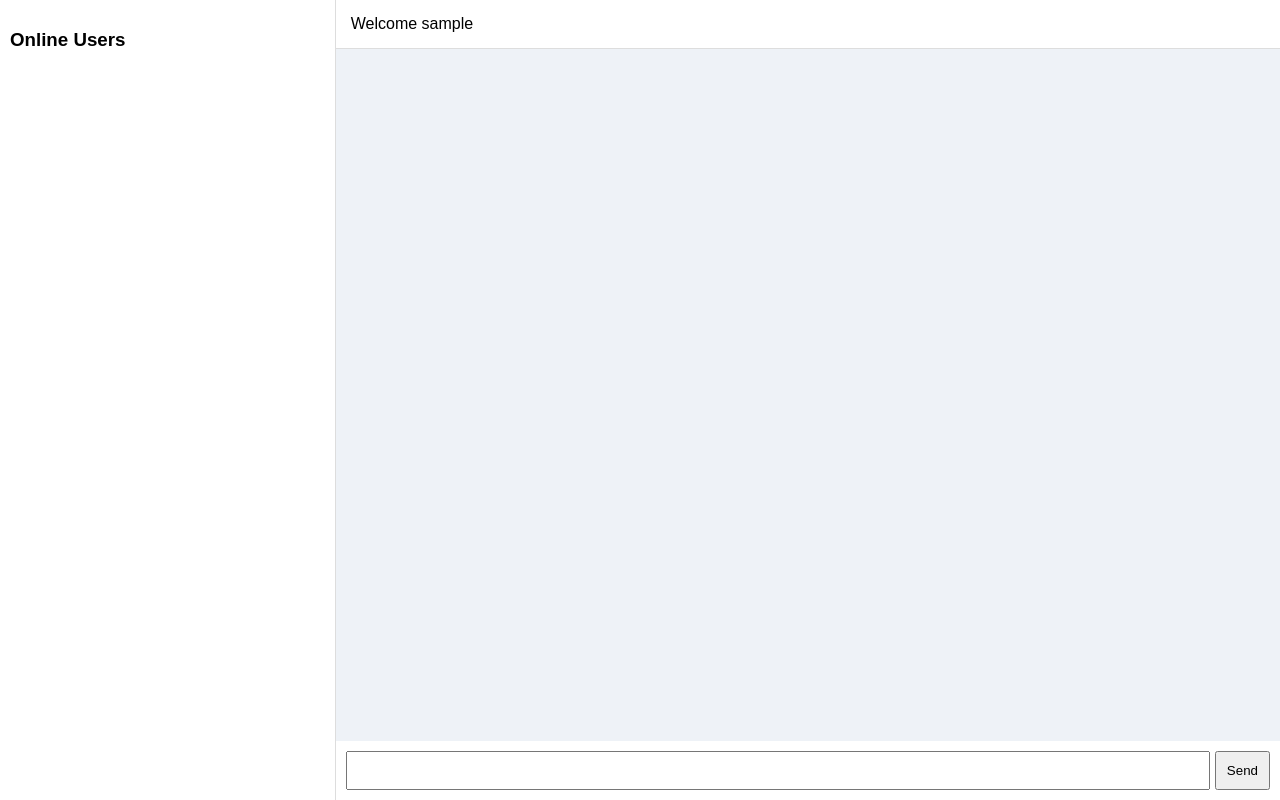
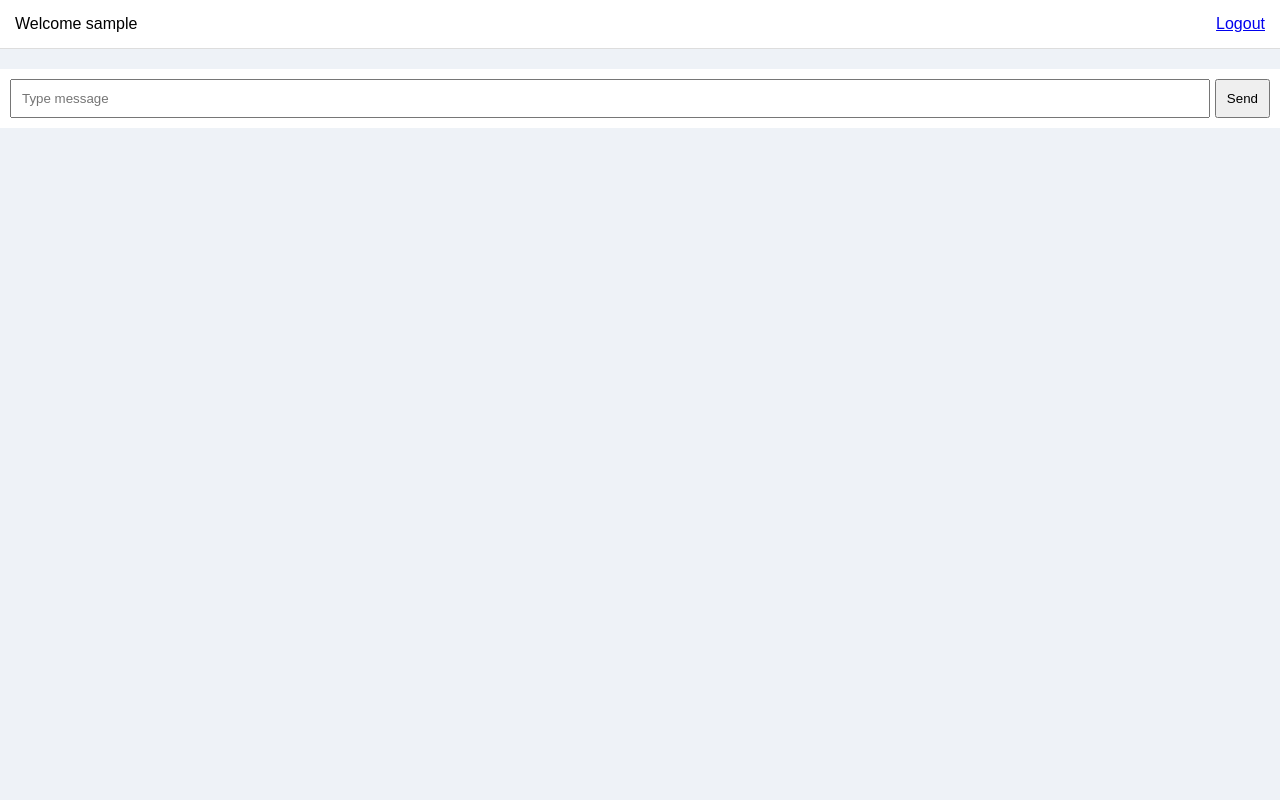
Before and after one commit to HARSHAKOLIPAKA/bill-app, a Flask app: page /chat in a window 1280 px wide. Run offline with Flask 3, Linux system fonts and the light colour scheme; the visitor is signed in with stand-in values (Sample User, id 1); some libraries are stand-ins or nearby versions.

Commit message:
Update chat.html

```diff
--- a/templates/chat.html
+++ b/templates/chat.html
@@ -17,17 +17,9 @@
     height: 100vh;
 }
 
-/* USERS */
-.left {
-    width: 25%;
-    background: white;
-    border-right: 1px solid #ddd;
-    padding: 10px;
-}
-
-/* CHAT */
-.right {
-    width: 75%;
+/* CHAT AREA */
+.chat {
+    width: 100%;
     display: flex;
     flex-direction: column;
 }
@@ -72,26 +64,18 @@
 
 <body>
 
-<div class="container">
-
-<div class="left">
-<h3>Online Users</h3>
-<div id="users"></div>
-</div>
-
-<div class="right">
+<div class="chat">
 
 <div class="header">
 Welcome {{ user }}
+<a href="/logout" style="float:right;">Logout</a>
 </div>
 
 <div id="box"></div>
 
 <div class="input">
-<input id="msg">
+<input id="msg" placeholder="Type message">
 <button onclick="send()">Send</button>
-</div>
-
 </div>
 
 </div>
@@ -111,15 +95,6 @@
     document.getElementById("box").innerHTML +=
         `<div class="msg"><b>${data.user}</b>: ${data.message}</div>`;
 });
-
-/* USERS */
-socket.on("users", function(data) {
-    let u = document.getElementById("users");
-    u.innerHTML = "";
-    data.forEach(x => {
-        u.innerHTML += `<p>🟢 ${x}</p>`;
-    });
-});
 </script>
 
 </body>
```
